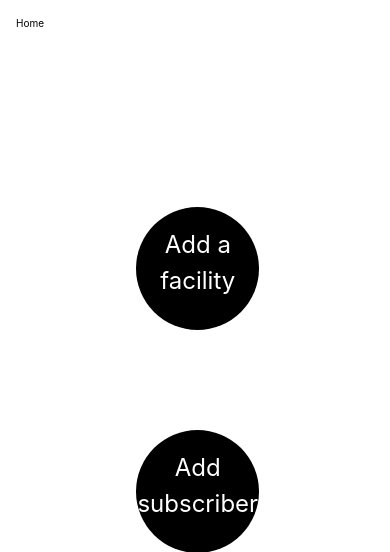
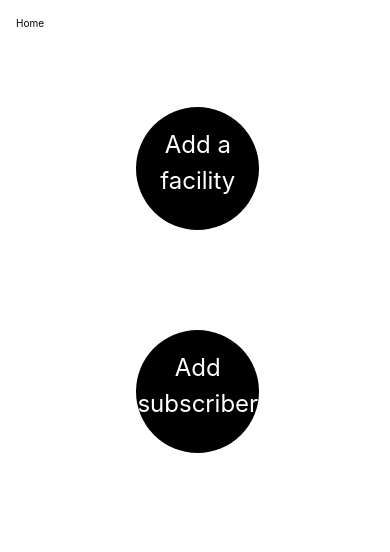
Before and after one commit to tomerbar44/Distributed-Cloud-RESTful-Services-course., a PHP site: page / in a window 390 px wide. Shown: the part 159-711 px from the top of the page. Run offline with PHP 8.4, Linux system fonts and the light colour scheme.

Commit message:
Update style.css

```diff
--- a/exercises/SCM/includes/style.css
+++ b/exercises/SCM/includes/style.css
@@ -224,4 +224,7 @@ li a {
     ul.breadcrumb li {
         font-size: 10px;
     }
+    #homeLayout .menuArea {
+        padding-top: 0px;
+    }
 }
```
